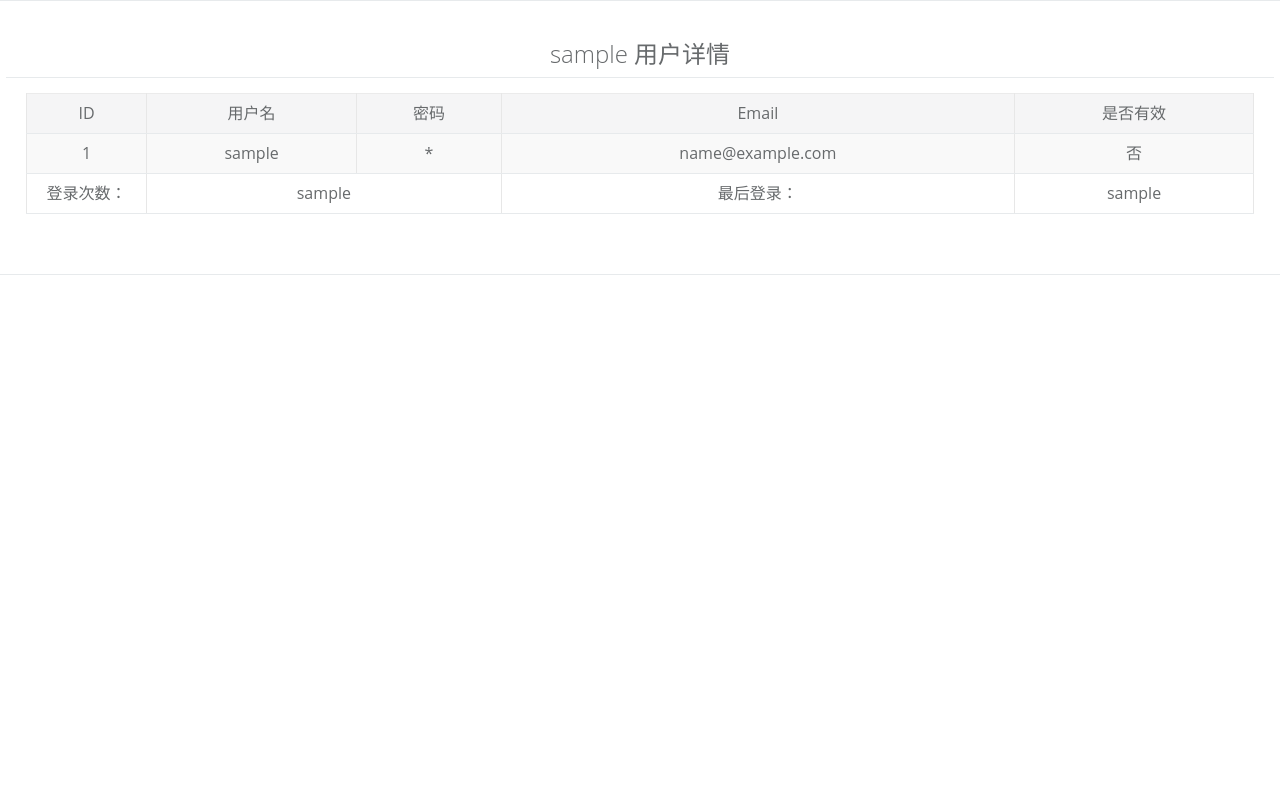
After one commit to a234275258/autodeploy, a Django app: template templates/userdetail.html in a window 1280 px wide. The commit adds this page. Run offline with Django 3.2, Linux system fonts and the light colour scheme; the template is opened without the code that fills it: most values are stand-ins (such as "Sample title", 1, 10 or a date in 2020); parts of the project's set-up code (start-up, migrations or seed data) failed here and were passed over; some libraries are stand-ins or nearby versions.

Commit message:
11月29号提交

```diff
--- a/autodeploy/settings.py
+++ b/autodeploy/settings.py
@@ -26,7 +26,10 @@ TITLE = config.get('base', 'cname')  # 网站标题
 DBHOST = config.get('db', 'host')    # 数据库服务器IP
 
 ldapconn = config.get('ldap', 'ldapconn')  # ldap服务器
+ldappassword = config.get('ldap', 'ldappassword')    # ldappassword
 basedn = config.get('ldap', 'basedn')    # basedn
+basecn = config.get('ldap', 'ldapcn')    # ldapcn
+
 
 # Quick-start development settings - unsuitable for production
 # See https://docs.djangoproject.com/en/1.6/howto/deployment/checklist/
--- a/templates/eidtuser.html
+++ b/templates/eidtuser.html
@@ -140,9 +140,9 @@
                                 <label for="email" class="col-sm-2 control-label">Email<span class="red-fonts">*</span></label>
                                 <div class="col-sm-8">
                                 {% if email %}
+                                    <input id="email" name="email" type="email" placeholder="test@enjoyfin.com"  value="{{ email }}"  class="form-control" >
+                                {% else %}
                                     <input id="email" name="email" type="email" placeholder="test@enjoyfin.com" class="form-control" >
-                                {% else %}
-                                    <input id="email" name="email" type="email" placeholder="test@enjoyfin.com" value="{{ email }}" class="form-control" >
                                 {% endif %}
                                 </div>
                             </div>
--- /dev/null
+++ b/templates/userdetail.html
@@ -0,0 +1,66 @@
+
+<html>
+    <head>
+        <link href="/static/css/bootstrap.min.css" rel="stylesheet">
+<link href="/static/font-awesome/css/font-awesome.css" rel="stylesheet">
+<link href="/static/css/plugins/iCheck/custom.css" rel="stylesheet">
+<link href="/static/css/animate.css" rel="stylesheet">
+<link href="/static/css/style.css" rel="stylesheet">
+<link href="/static/css/colorbox.css" rel="stylesheet">
+<link href="/static/css/vaildator/jquery.validator.css" rel="stylesheet">
+<link href="/static/css/magnific/magnific-popup.css" rel="stylesheet">
+<link href="/static/css/plugins/fullcalendar/fullcalendar.css" rel="stylesheet">
+<link href="/static/css/plugins/dropzone/basic.css" rel="stylesheet">
+<link href="/static/css/plugins/dropzone/dropzone.css" rel="stylesheet">
+
+        <style type="text/css">
+        body
+        {
+        background: #FFFFFF;
+        }
+        </style>
+    </head>
+
+    <body>
+        <div class="row">
+            <div class="contact-box">
+                <h2 class="text-center">{{ username }} 用户详情</h2>
+                <div class="ibox-content">
+
+                    <table class="table table-striped table-bordered table-hover " id="editable" >
+                        <thead>
+                            <tr>
+                                <td class="text-center" width="120">ID</td>
+                                <td class="text-center">用户名</td>
+                                <td class="text-center">密码</td>
+                                <td class="text-center">Email</td>
+                                <td class="text-center">是否有效</td>
+                            </tr>
+                        </thead>
+                        <tbody>
+                        <tr class="gradeX">
+                            <td class="text-center">{{ id }}</td>
+                            <td class="text-center">{{ username }}</td>
+                            <td class="text-center">*</td>
+                            <td class="text-center">{{ email }}</td>
+                            <td class="text-center">
+                                {% if vaild %}
+                                 是
+                                {% else %}
+                                 否
+                                {%endif%}
+
+                            </td>
+                        </tr>
+                        <tr>
+                            <td class="text-center">登录次数： </td>
+                            <td colspan="2" class="text-center">{{ logincount }}</td>
+                            <td class="text-center">最后登录： </td>
+                            <td colspan="3" class="text-center">{{ lastlogin }}</td>
+                        </tr>
+
+                    </table>
+            </div>
+        </div>
+    </body>
+</html>
```
Also changed, not shown: autodeploy/autodeploy_api.py (+40 -0 lines), templates/left.html (+5 -3 lines), user/models.py (+17 -13 lines), user/views.py (+44 -16 lines), 1 other file.
